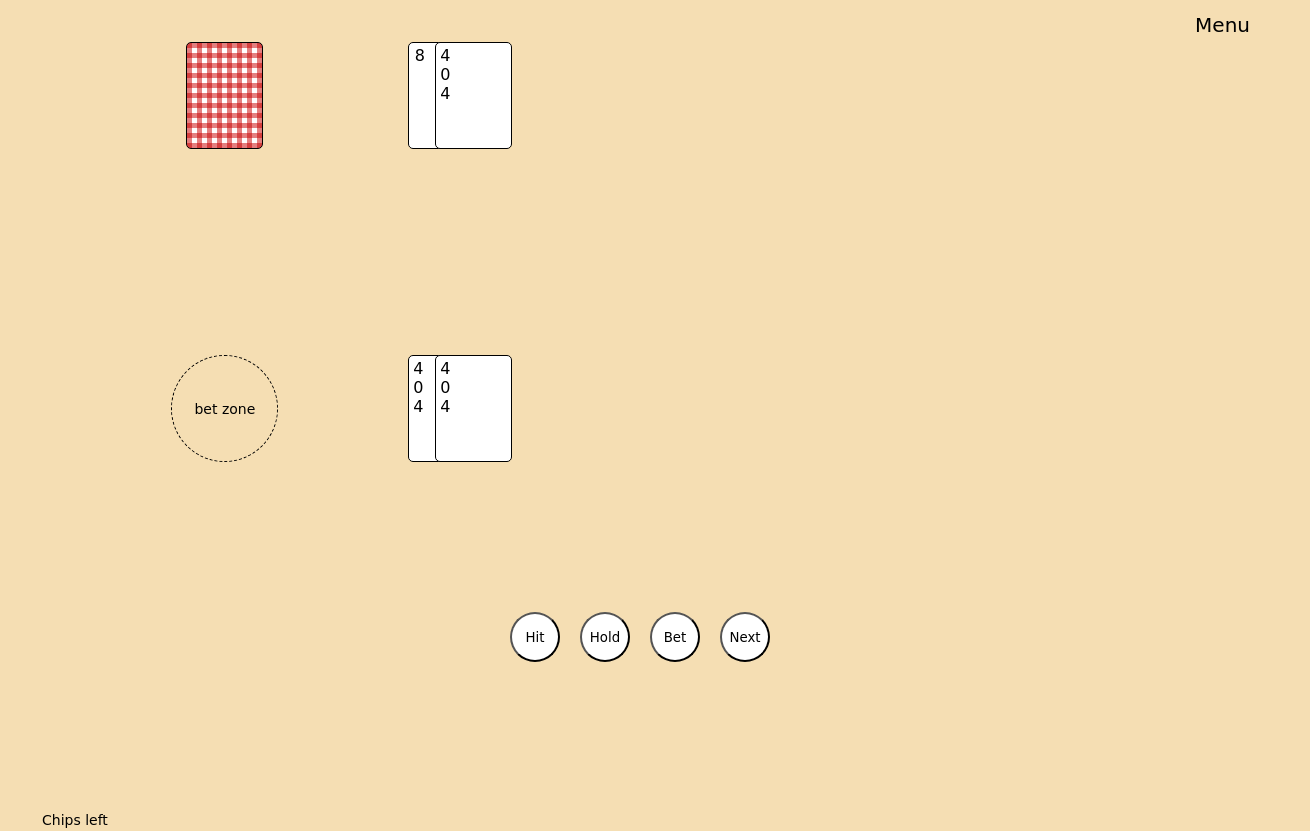
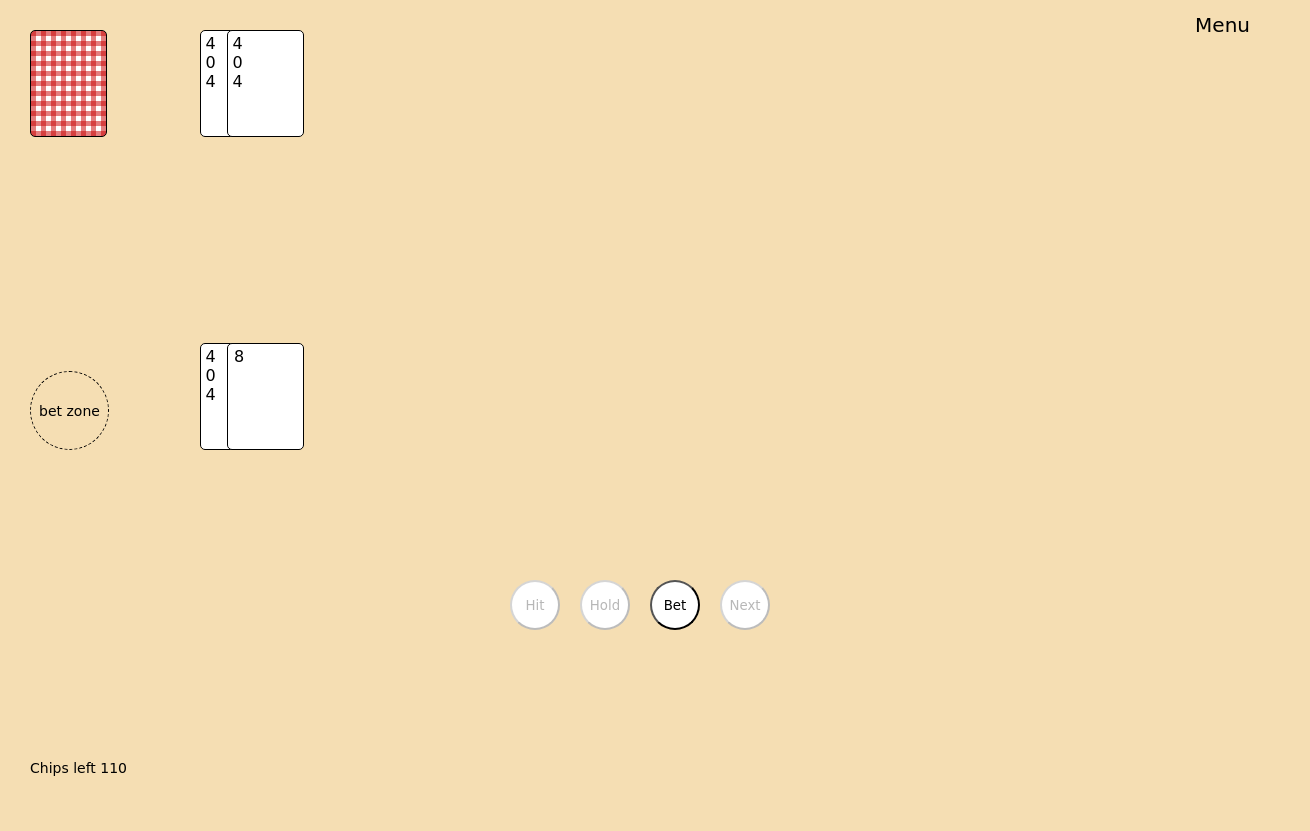
Before and after one commit to johnedvard/js13kgames2020, a website built with Parcel: page index.html in a window 1280 px wide. Shown: the top 831 px of the page, 1310 px wide, since content can reach past the window. Built offline with nearby package versions, Linux system fonts and the light colour scheme.

Commit message:
animations and some styling

```diff
--- a/index.html
+++ b/index.html
@@ -37,9 +37,9 @@
       <div id="gameFooter">
         <div class="chips-left"> Chips left <span id="totalChips"> </span></div>
       </div>
-    </div>
-    <div id="modal" class="modal close">
-      Init
+      <div id="modal" class="modal close">
+        Init
+      </div>
     </div>
     <script src="./src/index.ts"></script>
   </body>
--- a/package.json
+++ b/package.json
@@ -11,10 +11,10 @@
   "author": "",
   "license": "ISC",
   "dependencies": {
-    "audio": "^1.2.0",
-    "parcel": "^1.12.3"
+    "audio": "^1.2.0"
   },
   "devDependencies": {
+    "parcel": "^1.12.3",
     "typescript": "^3.6.2"
   }
 }
--- a/src/custom-elements/Card.ts
+++ b/src/custom-elements/Card.ts
@@ -35,6 +35,7 @@
       this.valElem.textContent = this.getAttribute(attribute);
       if(this.getAttribute(attribute) === "404") {
         this.wrapper.classList.add("is-404");
+        this.wrapper.classList.add("pattern2");
       }
     }
   }
--- a/src/custom-elements/Chip.ts
+++ b/src/custom-elements/Chip.ts
@@ -41,6 +41,7 @@
       color: white;
       font-size: 20px;
       font-weight: bold;
+      box-shadow: -1px 1px 2px 1px black;
       background:
       radial-gradient(circle at 100% 50%, transparent 20%, rgba(255,255,255,.3) 21%, rgba(255,255,255,.3) 34%, transparent 35%, transparent),
       radial-gradient(circle at 0% 50%, transparent 20%, rgba(255,255,255,.3) 21%, rgba(255,255,255,.3) 34%, transparent 35%, transparent) 0 -50px;
--- a/src/game.ts
+++ b/src/game.ts
@@ -16,7 +16,6 @@
     dealerTotalEl: HTMLElement;
     playerTotalEl: HTMLElement;
     menuEl: HTMLElement;
-    closeMenuEl: HTMLElement;
     mainMenuEl: HTMLElement;
     mainMenuContainerEl: HTMLElement;
     isSubscriber = false;
@@ -26,11 +25,12 @@
     dealer: Player;
     display404Cards = false;
     isMenuOpen = false;
+    animationTime = 1000;
     // playStates: string[] = ["start", "betted", "betted2x", "hold", "playerEnd", "dealerEnd"];
     currentState = "start";
     constructor() {
-        this.player = new Player();
-        this.dealer = new Player();
+        this.player = new Player(false);
+        this.dealer = new Player(true);
         this.checkForSubscriber();
         this.modalEl = document.getElementById('modal');
         this.gameEl = document.getElementById('game');
@@ -46,7 +46,6 @@
         this.dealerTotalEl = document.getElementById('dealerTotal');
         this.playerTotalEl = document.getElementById('playerTotal');
         this.menuEl = document.getElementById('menu');
-        this.closeMenuEl = document.getElementById('closeMenu');
         this.mainMenuEl = document.getElementById('mainMenu');
         this.mainMenuContainerEl = document.getElementById('mainMenuContainer');
         this.deck = createCardDeck();
@@ -67,7 +66,6 @@
       this.btnHold.addEventListener("click", () => {
         this.currentState = "hold";
         this.reveal404Cards();
-        console.log("reveal cards for player. Make dealer AI to draw cards in order to beat player");
         this.currentState = "playerEnd";
         this.updateButtonStates();
         this.updateTurnState();
@@ -87,9 +85,6 @@
         this.startNextRound();
       });
       this.menuEl.addEventListener("click", () => {
-        this.toggleMenu();
-      });
-      this.closeMenuEl.addEventListener("click", () => {
         this.toggleMenu();
       });
     }
@@ -227,8 +222,9 @@
     }
 
     dealCard(toPlayer: Player){
-      toPlayer.giveCards([this.deck.pop()]);
-      this.updatePlayerHands();
+      const card = this.deck.pop()
+      toPlayer.giveCards([card]);
+      this.addCardToDom(toPlayer, card);
     }
 
     updatePlayerHands(){
@@ -236,6 +232,25 @@
       this.addCardsToDom();
     }
 
+    addCardToDom(toPlayer: Player, card: Card) {
+      const gameCardEl = this.createGameCardEl(card);
+      let playerEl = this.playerEl;
+      console.log("toPlayer", toPlayer);
+      if(toPlayer.isDealer) {
+        playerEl = this.dealerEl;
+      }
+      playerEl.appendChild(gameCardEl);
+      const deckX = this.deckEl.offsetTop;
+      const deckY = this.deckEl.offsetLeft;
+      console.log("deckY", deckY);
+      const y = gameCardEl.offsetTop;
+      console.log("y", y);
+      const x = gameCardEl.offsetLeft;
+      gameCardEl.setAttribute("style", `position: absolute; top: ${deckY}px; left:${deckX}px; transform: translate(${x-deckX}px,${y-deckY}px); transition: all ${this.animationTime}ms ease-out;`);
+      setTimeout( () => {
+        gameCardEl.setAttribute("style", "");
+      }, this.animationTime);
+    }
     addCardsToDom(){
       this.player.hand.forEach(card => {
         const gameCardEl = this.createGameCardEl(card);
@@ -283,8 +298,15 @@
      * The dealer and player gets two cards from the start
      */
     dealStartHand(deck: Card[]){
-      this.player.giveCards([deck.pop(), deck.pop()]);
-      this.dealer.giveCards([deck.pop(), deck.pop()]);
+      let i = 0;
+      const drawOrder = [this.player, this.dealer, this.player, this.dealer];
+
+      const drawInterval = setInterval( () => {
+        this.dealCard(drawOrder[i++]);
+        if(i >= 4) {
+          clearInterval(drawInterval);
+        }
+      }, this.animationTime);
     }
 
     createMessage(msg: string){
--- a/src/player.ts
+++ b/src/player.ts
@@ -4,11 +4,14 @@
   private _hand: Card[] = [];
   totalChips: number
   tmpRemovedChips = 0;
-  constructor() {
+  isDealer = false;
+  constructor(isDealer = false) {
+    this.isDealer = isDealer;
     this.totalChips = 110;
   }
   giveCards(cards: Card[]) {
     cards.forEach(c => this.hand.push(c));
+
   }
   removeChips(chips: number){
     this.tmpRemovedChips += chips;
--- a/styles.css
+++ b/styles.css
@@ -10,6 +10,7 @@
     display: flex;
     margin: 0px;
     overflow: hidden;
+    position: relative;
     background-color: wheat;
     z-index: 100;
 }
@@ -48,9 +49,9 @@
       "betZone player player player"
       "controls controls controls controls"
       "footer footer footer footer";
-    grid-template-rows: 175px minmax(35px, min-content) minmax(35px, min-content) 175px minmax(100px, auto) 30px;
+    grid-template-rows: 175px minmax(35px, min-content) minmax(35px, min-content) 175px minmax(100px, auto) 70px;
+    grid-template-columns: 170px min-content;
     margin: 30px;
-    padding: 12px;
 }
 #playerTotal{
   grid-area: playerTotal;
@@ -75,6 +76,7 @@
 
 game-chip{
   z-index: 200;
+  position:absolute;
 }
 #player game-card:nth-child(n) {
   margin-right: -50px;
@@ -121,14 +123,18 @@
 #betzone {
   display: flex;
   grid-area: betZone;
-  width: 105px;
-  height: 105px;
+  width: 77px;
+  height: 77px;
   border-radius: 50%;
   border: 1px dashed black;
-  justify-self: center;
+  justify-self: start;
   align-self: end;
   align-items: center;
   justify-content: center;
+}
+#betzone game-chip:nth-child(n+3) {
+  margin-right: -15px;
+  margin-top: -20px;
 }
 
 .txt-betzone {
@@ -145,12 +151,27 @@
   border-radius: var(--card-radius);
   height: 105px;
   width: 75px;
-  justify-self: center;
+  justify-self: start;
 }
 .pattern0 {
   background-color: gray;
   background-image: repeating-linear-gradient(45deg, transparent, transparent 10px, rgba(255,255,255,.5) 5px, rgba(255,255,255,.5) 20px);
   background-repeat: repeat;
+}
+.pattern1 {
+  background-color:#001;
+  background-image: radial-gradient(white 15%, transparent 16%),
+  radial-gradient(white 15%, transparent 16%);
+  background-size: 60px 60px;
+  background-position: 0 0, 30px 30px;
+}
+.pattern2 {
+  background-color:white;
+  background-image:
+  radial-gradient(midnightblue 9px, transparent 10px),
+  repeating-radial-gradient(midnightblue 0, midnightblue 4px, transparent 5px, transparent 20px, midnightblue 21px, midnightblue 25px, transparent 26px, transparent 50px);
+  background-size: 30px 30px, 90px 90px;
+  background-position: 0 0;
 }
 .pattern3 {
   background-color:white;
@@ -209,6 +230,8 @@
 }
 #mainMenuContainer.close #mainMenu {
   z-index: 0;
+  width: 0px;
+  height: 0px;
 }
 #mainMenuContainer.close #mainMenu div{
   display: none;
```
